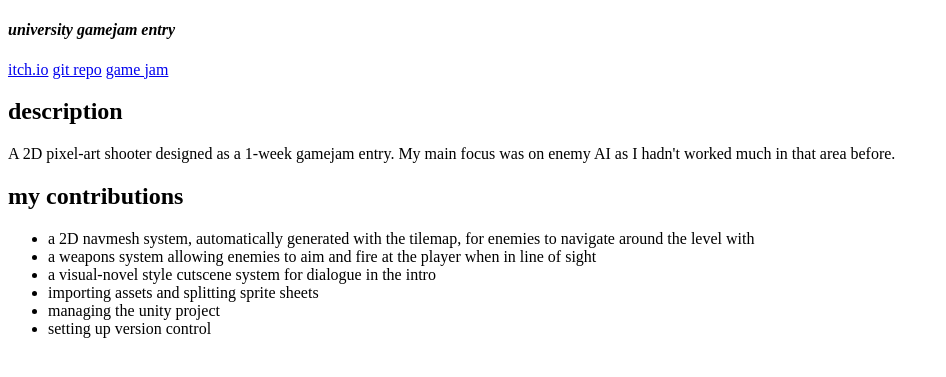
After one commit to quagsirus/catpowered.net, a Django app: template templates/me/projects/firesale.html in a window 1280 px wide. The commit adds this page. Shown: the top 377 px of the page, without its empty margins (0-946 px from the left). Run offline with Django 4.2, Linux system fonts and the light colour scheme; the template is opened without the code that fills it, so the values that code supplies are empty; some libraries are stand-ins or nearby versions.

Commit message:
added firesale

```diff
--- /dev/null
+++ b/templates/me/projects/firesale.html
@@ -0,0 +1,32 @@
+<!DOCTYPE html>
+<html lang="en">
+
+<head>
+    {% include "includes/head.shtml" with title="fireSALE"%}
+    <meta name="description" content="project: fireSALE">
+</head>
+
+<body>
+    {% include "includes/background.shtml" with specific="cats" %}
+    {% include "includes/navbar.shtml" with title="fireSALE" %}
+    <div class="content">
+        <h4><i>university gamejam entry</i></h4>
+        <a href="https://catpowered.itch.io/firesale">itch.io</a>
+        <a href="https://github.com/quagsirus/FireSale">git repo</a>
+        <a href="https://sites.google.com/port.ac.uk/universitygamejam/home">game jam</a>
+        <br />
+        <h2>description</h2>
+        <p>A 2D pixel-art shooter designed as a 1-week gamejam entry. My main focus was on enemy AI as I hadn't worked much in that area before.</p>
+        <h2>my contributions</h2>
+        <ul>
+            <li>a 2D navmesh system, automatically generated with the tilemap, for enemies to navigate around the level with</li>
+            <li>a weapons system allowing enemies to aim and fire at the player when in line of sight</li>
+            <li>a visual-novel style cutscene system for dialogue in the intro</li>
+            <li>importing assets and splitting sprite sheets</li>
+            <li>managing the unity project</li>
+            <li>setting up version control</li>
+        </ul>
+    </div>
+</body>
+
+</html>
--- a/templates/me/projects/index.html
+++ b/templates/me/projects/index.html
@@ -10,9 +10,10 @@
 	{% include "includes/background.shtml" with specific="cats" %}
     {% include "includes/navbar.shtml" with title="projects" %}
 	<div class="content">
-		<h2><i>the things i've made!</i></h2>
+		<h2><i>cool stuff i made!</i></h2>
 		<p>Here's where you'll be able to find all the projects I'd like to showcase and write about!</p>
 		<div class="gallery">
+			<a href="projects/firesale"><img src="{{STATIC_URL}}projects/firesale.png">fireSALE</a>
 			<a href="projects/dont-miss-the-bell"><img src="{{STATIC_URL}}projects/dmtb.png">don't miss the bell</a>
 			<a href="projects/sins-of-the-squirrels"><img src="{{STATIC_URL}}projects/sots.png">sins of the squirrels</a>
 			<a href="projects/website"><img src="https://cdn.catpowered.net/site/icons/apple-touch-icon.png">this website</a>
```
Also changed, not shown: static/projects/firesale.png (added).
